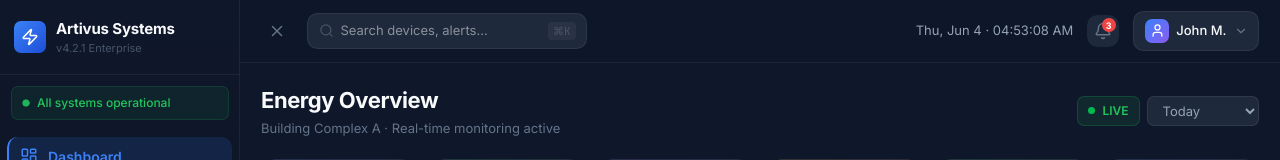
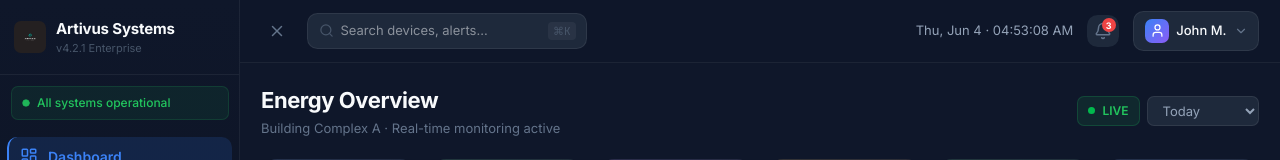
Before and after one commit to MrHeisenberg10/artivussystemsenergymonitoring, a React (Vite) app: page / in a window 1280 px wide. Both pictures are taken after a click on the button "Sign in to dashboard". Shown: the top 160 px of the page. Built offline with nearby package versions, Linux system fonts and the light colour scheme.

Commit message:
Replace logo with custom image

```diff
--- a/src/app/components/Layout.tsx
+++ b/src/app/components/Layout.tsx
@@ -56,8 +56,8 @@
       >
         {/* Logo */}
         <div className="flex items-center gap-3 px-4 py-5 border-b" style={{ borderColor: "rgba(255,255,255,0.06)" }}>
-          <div className="w-9 h-9 rounded-lg flex items-center justify-center flex-shrink-0" style={{ background: "linear-gradient(135deg, #3B82F6, #1D4ED8)" }}>
-            <Zap size={18} color="#fff" />
+          <div className="w-9 h-9 flex items-center justify-center flex-shrink-0">
+            <img src="/logo.jpg" alt="Logo" className="w-full h-full object-contain rounded-lg" />
           </div>
           {sidebarOpen && (
             <div>
```
Also changed, not shown: public/logo.jpg (added), remote.txt (added).
